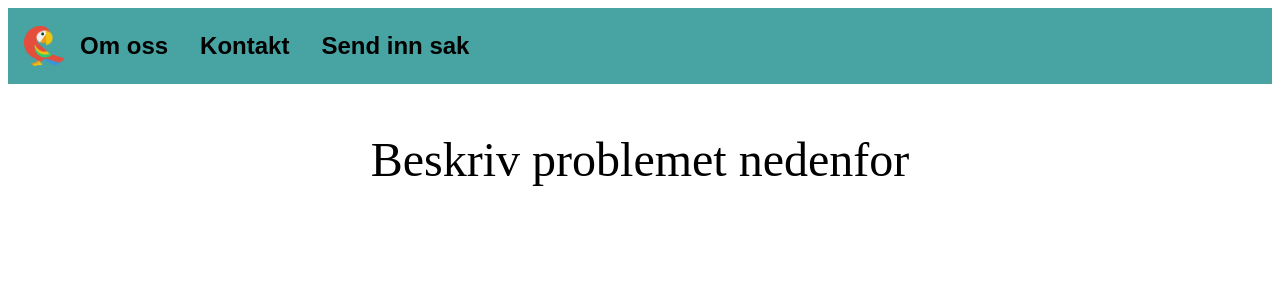
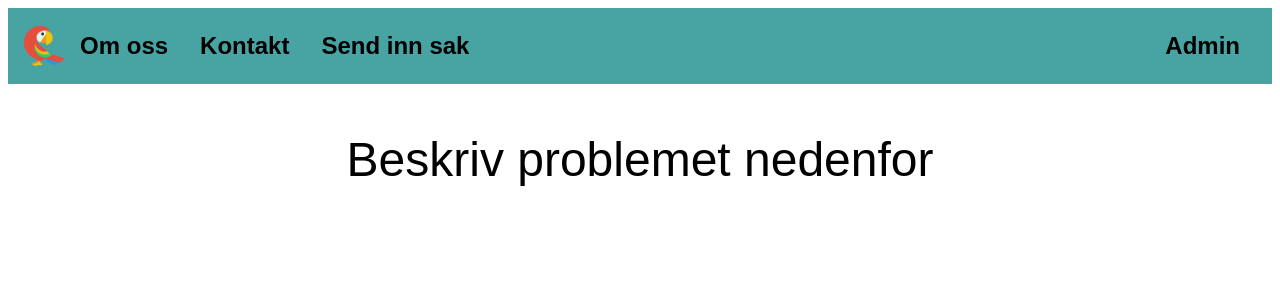
Before and after one commit to helene-cpu/kundeservice, a Flask app: page /send in a window 1280 px wide. Shown: the top 300 px of the page. Run offline with Flask 3, Linux system fonts and the light colour scheme.

Commit message:
Oppdatert Navbar

```diff
--- a/static/css/style.css
+++ b/static/css/style.css
@@ -1,7 +1,6 @@
 /* Topnav */
 .topnav{
     display: flex;
-    justify-content:left;
     align-items: center;
     background-color: rgb(72, 163, 163);
     padding: 0.5rem 1rem;
@@ -23,9 +22,20 @@
     width: auto;
 }
 
+
+.admin_navbar {
+  margin-left: auto;
+}
+
+.admin_navbar a{
+    font-size: 1.5rem;
+    font-family: sans-serif;
+}
+
 /* send inn */
 
 .klage p{
     font-size: 3rem;
     text-align: center;
+    font-family: sans-serif;
 }
--- a/templates/base.html
+++ b/templates/base.html
@@ -13,6 +13,7 @@
         <a class="omoss" href="/">Om oss</a>
         <a class="kontakt" href="/kontakt">Kontakt</a>
         <a class="send" href="/send">Send inn sak</a>
+        <a class="admin_navbar" href="/login">Admin</a>
     </div>
 
     {% block content %}{% endblock %}
```
